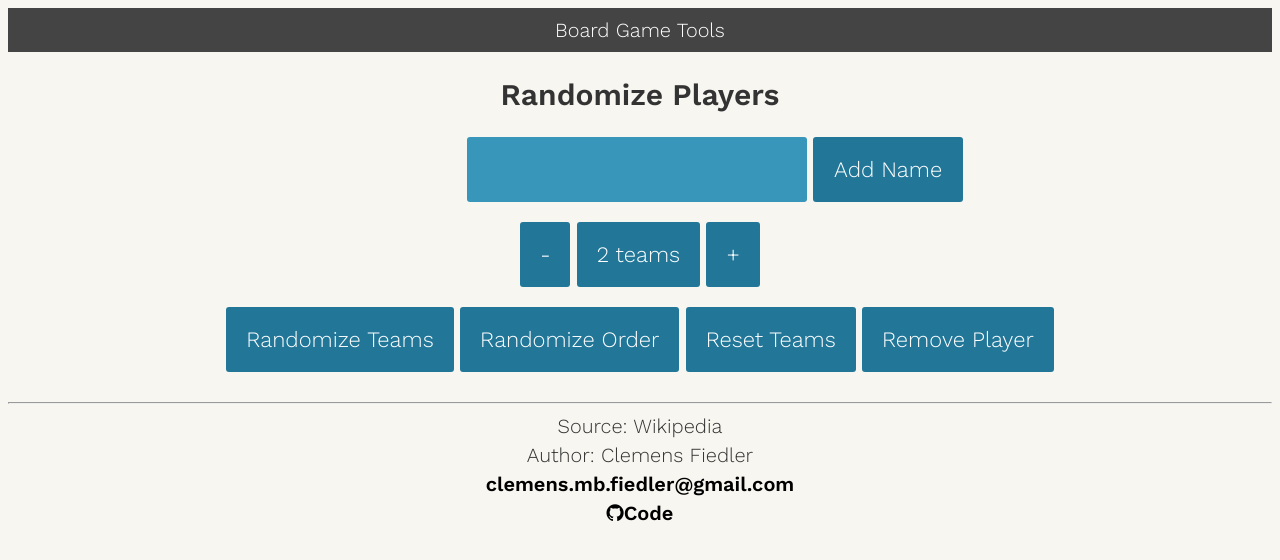
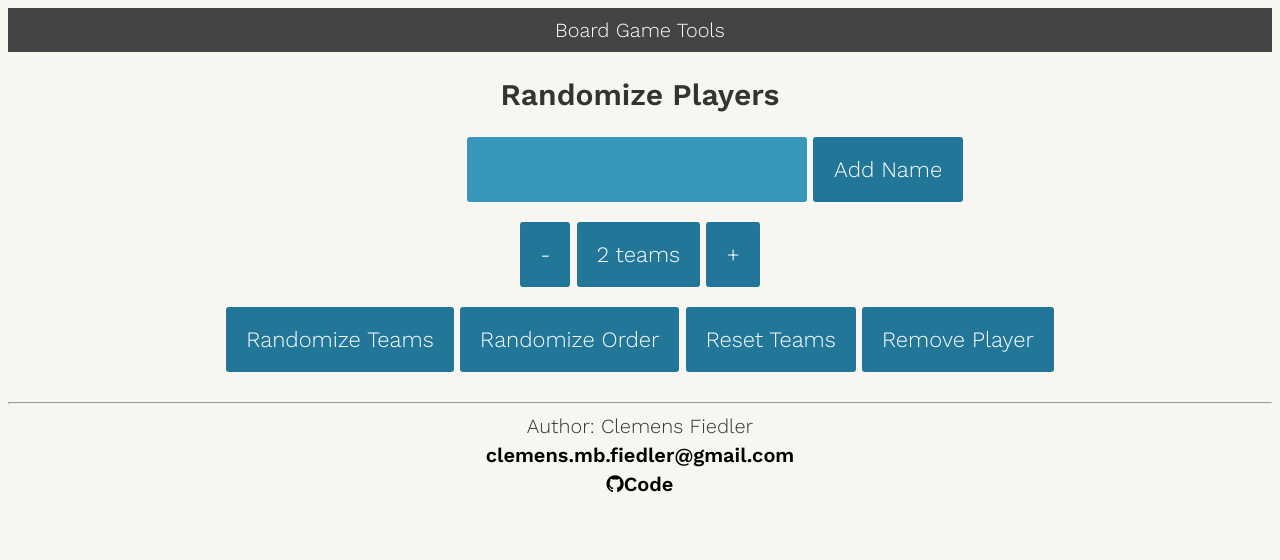
Before and after one commit to clemensfiedler/board-game-tools, a plain HTML site: page index.html in a window 1280 px wide. Drawn offline with nearby package versions, Linux system fonts and the light colour scheme.

Commit message:
minor fix

```diff
--- a/index.html
+++ b/index.html
@@ -3,8 +3,6 @@
     <link rel="stylesheet" href="styles.css">
     <link rel="stylesheet" href="https://cdnjs.cloudflare.com/ajax/libs/font-awesome/4.7.0/css/font-awesome.min.css" integrity="sha512-SfTiTlX6kk+qitfevl/7LibUOeJWlt9rbyDn92a1DqWOw9vWG2MFoays0sgObmWazO5BQPiFucnnEAjpAB+/Sw==" crossorigin="anonymous">
   </header>
-
-
 
   <body>
 
@@ -33,7 +31,6 @@
 
     <hr>
     <footer>
-      <p>Source: Wikipedia</p>
       <p>Author: Clemens Fiedler</p>
       <p><a href="mailto:clemens.mb.fiedler@gmail.com">clemens.mb.fiedler@gmail.com</a></p>
       <p><a href="https://github.com/clemensfiedler/board-game-tools"><i class="fa fa-github"></i>Code</a></p>
```
